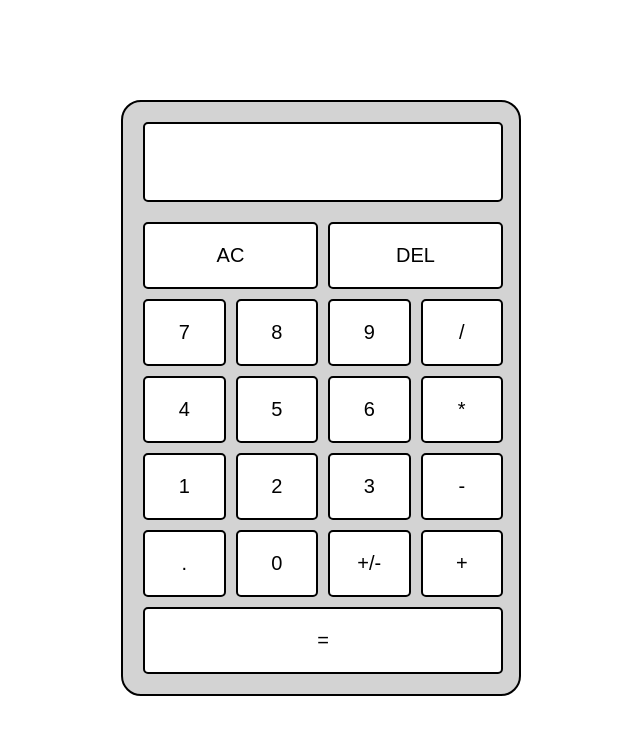
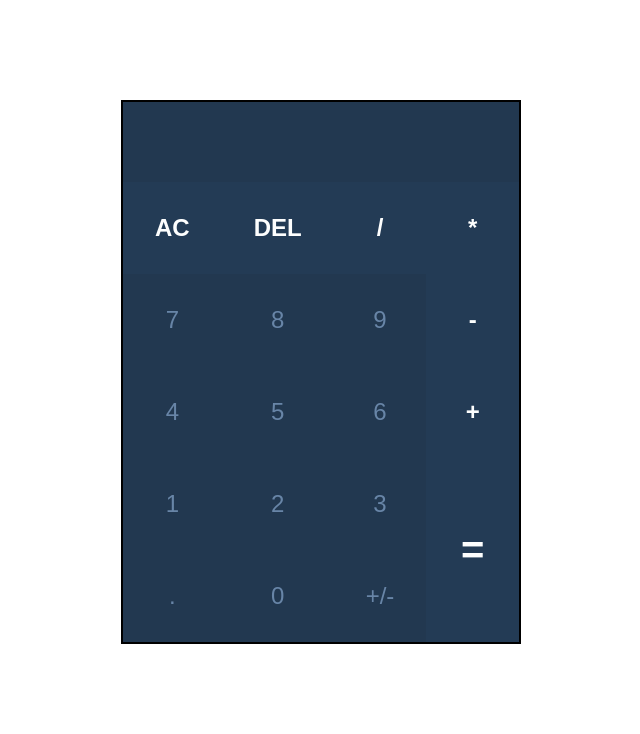
Before and after one commit to ajexks284/calculator, a plain HTML site: page index.html in a window 1280 px wide. Shown: the whole page, without its empty margins (319-959 px from the left). Drawn offline with Linux system fonts and the light colour scheme.

Commit message:
Redesigned calculator

```diff
--- a/styles.css
+++ b/styles.css
@@ -8,7 +8,6 @@
 
 :root {
 	--calculator-size: 400px;
-	--calculator-padding: calc(var(--calculator-size) / 20);
 }
 
 body {
@@ -19,62 +18,108 @@ body {
 
 .calculator {
 	width: var(--calculator-size);
-	background-color: lightgray;
-	border: 2px solid black;
-	border-radius: 20px;
+	border: 2px solid #000;
 	margin: 100px auto;
-	padding: var(--calculator-padding);
 }
 
 .calculator-display {
-	width: calc(var(--calculator-size) - 2 * var(--calculator-padding));
+	width: calc(var(--calculator-size) - 4px);
 	min-height: 80px;
 	line-height: 75px; /* Center text vertically */
+	word-wrap: break-word;
 	text-align: end;
-	background-color: white;
-	border: 2px solid black;
-	border-radius: 5px;
+	color: #fdfefe;
+	background-color: #223850;
 	font-size: 3rem;
 	padding: 0 .5rem;
-	word-wrap: break-word;
 }
 
 .calc-buttons {
-	width: calc(var(--calculator-size) - 2 * var(--calculator-padding));
+	width: calc(var(--calculator-size) - 4px);
 	display: grid;
-	grid-gap: 10px;
 	grid-template-columns: repeat(4, 1fr);
-	grid-template-rows: repeat(6, 1fr);
-	margin-top: 20px;
+	grid-template-rows: repeat(5, 1fr);
 }
 
 .btn {
-	background-color: white;
-	border: 2px solid black;
-	border-radius: 5px;
-	padding: calc(var(--calculator-size) / 20) calc(var(--calculator-size) / 15);
-	font-size: 1.25rem;
+	border: none;
+	outline: none;
+	padding: 2rem;
+	font-size: 1.5rem;
 	cursor: pointer;
+	transition: all 0.2s ease-in;
 }
 
-.btn:hover,
-.btn:active {
-	background-color: #eee;
+.btn.number,
+.btn.dot,
+.btn.toggle-neg-pos {
+	background-color: #223850;
+	color: #6885a7;
+}
+
+.btn.number:hover,
+.btn.number:active,
+.btn.dot:hover,
+.btn.dot:active,
+.btn.toggle-neg-pos:hover,
+.btn.toggle-neg-pos:active {
+	background-color: #223b55;
+}
+
+.btn.clear,
+.btn.delete,
+.btn.operator,
+.btn.equal {
+	background-color: #233b55;
+	color: #fdfefe;
+	font-weight: bold;
+}
+
+.btn.clear:hover,
+.btn.clear:active,
+.btn.delete:hover,
+.btn.delete:active,
+.btn.operator:hover,
+.btn.operator:active,
+.btn.equal:hover,
+.btn.equal:active {
+	background-color: rgb(27, 47, 68);
 }
 
 .clear {
-	grid-column: 1 / 3;
+	grid-column: 1 / 2;
 	grid-row: 1 / 2;
 }
 
 .delete {
-	grid-column: 3 / 5;
+	grid-column: 2 / 3;
 	grid-row: 1 / 2;
 }
 
 .equal {
-	grid-column: 1 / 5;
-	grid-row: 6 / 7;
+	grid-column: 4 / 5;
+	grid-row: 4 / 6;
+	font-size: 2.5rem;
+}
+
+#operator-add {
+	grid-column: 4 / 5;
+	grid-row: 3 / 4;
+}
+
+#operator-substract {
+	grid-column: 4 / 5;
+	grid-row: 2 / 3;
+}
+
+#operator-multiply {
+	grid-column: 4 / 5;
+	grid-row: 1 / 2;
+}
+
+#operator-divide {
+	grid-column: 3 / 4;
+	grid-row: 1 / 2;
 }
 
 /* Media Queries */
@@ -83,6 +128,10 @@ body {
 		--calculator-size: 300px;
 	}
 
+	.btn {
+		padding: 1rem;
+	}
+
 	.calculator-display {
 		font-size: 2rem;
 	}
```
